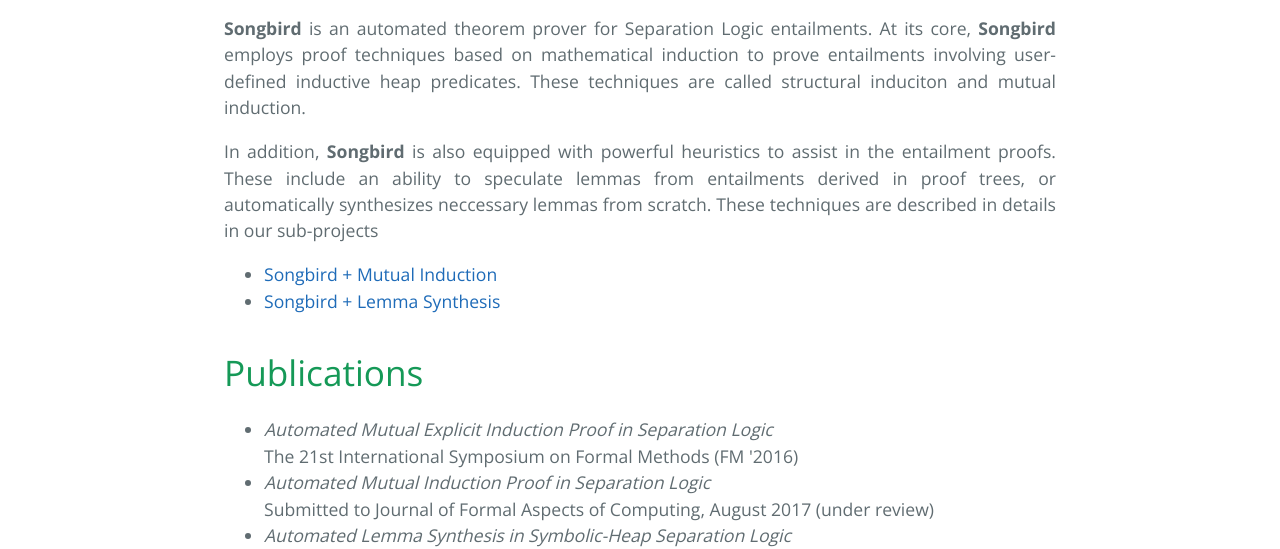
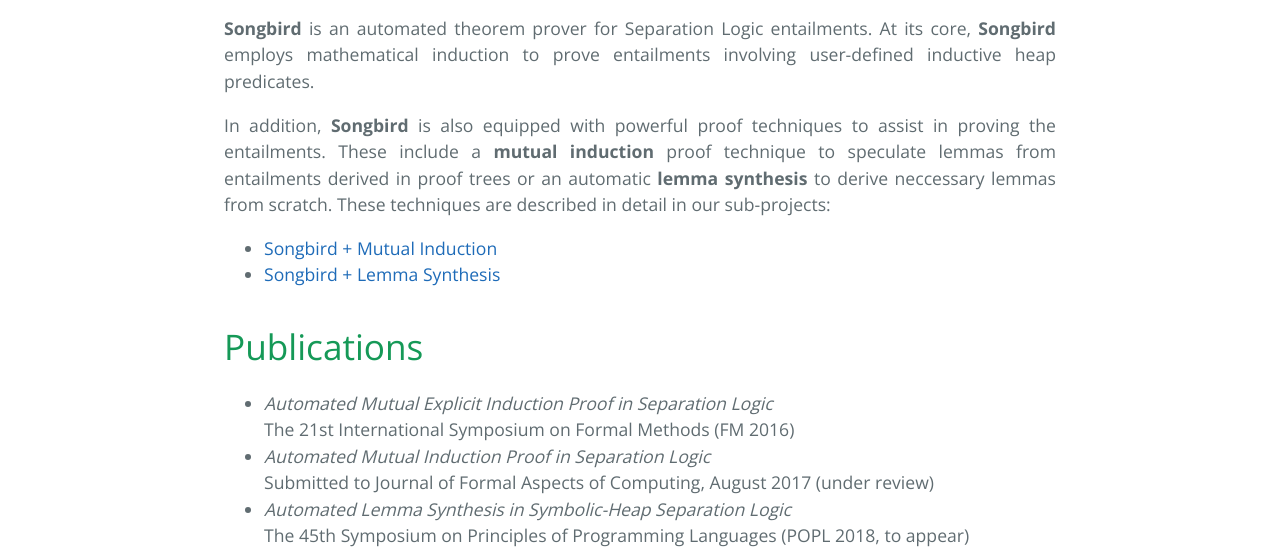
Before and after one commit to songbird-prover/songbird-prover.github.io, a website: page index.html in a window 1280 px wide. Shown: the part 404-953 px from the top of the page. Drawn offline with nearby package versions, Linux system fonts and the light colour scheme.

Commit message:
revised Songbird

```diff
--- a/index.html
+++ b/index.html
@@ -24,18 +24,18 @@
 
       <p align="justify">
         <strong>Songbird</strong> is an automated theorem prover for Separation
-        Logic entailments. At its core, <strong>Songbird</strong> employs proof
-        techniques based on mathematical induction to prove entailments
-        involving user-defined inductive heap predicates. These techniques are
-        called structural induciton and mutual induction.<br/>
+        Logic entailments. At its core, <strong>Songbird</strong> employs
+        mathematical induction to prove entailments involving user-defined
+        inductive heap predicates.<br/>
       </p>
 
       <p align="justify">
         In addition, <strong>Songbird</strong> is also equipped with powerful
-        heuristics to assist in the entailment proofs. These include an ability
-        to speculate lemmas from entailments derived in proof trees, or
-        automatically synthesizes neccessary lemmas from scratch.
-        These techniques are described in details in our sub-projects
+        proof techniques to assist in proving the entailments. These include a
+        <strong>mutual induction</strong> proof technique to speculate lemmas from
+        entailments derived in proof trees or an automatic <strong>lemma synthesis</strong>
+        to derive neccessary lemmas from scratch. These techniques are described
+        in detail in our sub-projects:
       </p>
 
       <p>
@@ -60,7 +60,7 @@
               Automated Mutual Explicit Induction Proof in Separation Logic
             </em><br/>
             The 21st International Symposium on Formal Methods
-            (FM '2016)
+            (FM 2016)
           </li>
           <li>
             <em>
@@ -75,7 +75,7 @@
               Automated Lemma Synthesis in Symbolic-Heap Separation Logic
             </em><br/>
             The 45th Symposium on Principles of Programming Languages
-            (POPL '2018, to appear)
+            (POPL 2018, to appear)
           </li>
         </ul>
       </p>
```
